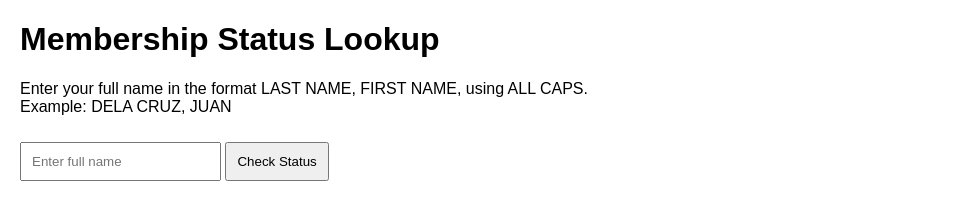
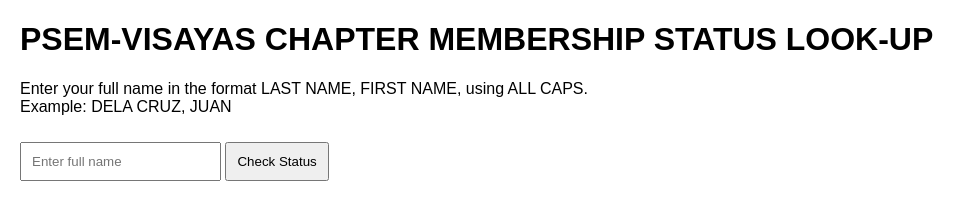
Before and after one commit to FrancisZG/membership-lookup, a plain HTML site: page index.html in a window 1280 px wide. Shown: the whole page, without its empty margins (0-976 px from the left). Drawn offline with Linux system fonts and the light colour scheme; no server answers.

Commit message:
Update index.html

```diff
--- a/index.html
+++ b/index.html
@@ -12,7 +12,7 @@
     </style>
 </head>
 <body>
-    <h1>Membership Status Lookup</h1>
+    <h1>PSEM-VISAYAS CHAPTER MEMBERSHIP STATUS LOOK-UP</h1>
 
     <p>Enter your full name in the format LAST NAME, FIRST NAME, using ALL CAPS.<br>Example: DELA CRUZ, JUAN</p>
     <input type="text" id="nameInput" placeholder="Enter full name" />
```
